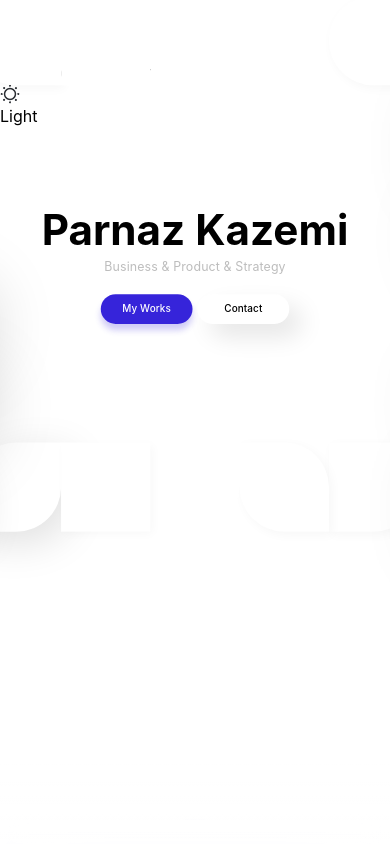
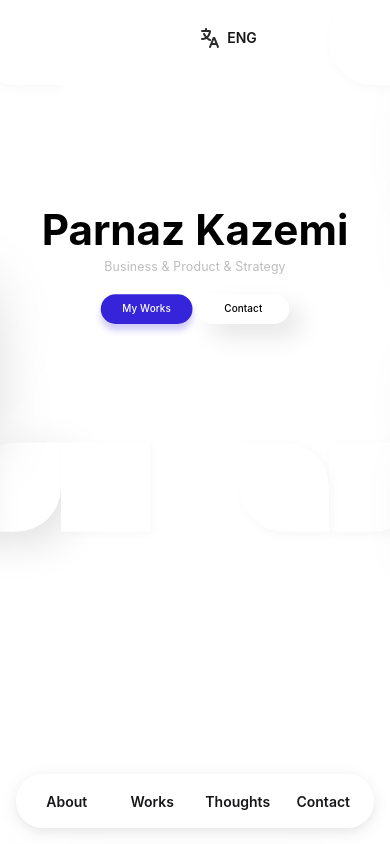
Before and after one commit to Dysina01/Kazemi, a Next.js app: page / in a window 390 px wide. Shown: the top 844 px of the page. Built offline with nearby package versions, Linux system fonts and the light colour scheme.

Commit message:
Rebuild Figma glass header with isolated responsive layout

```diff
--- a/src/app/globals.css
+++ b/src/app/globals.css
@@ -413,3 +413,313 @@ html,body,button,a,input,textarea,select{font-family:var(--font-rounded);font-st
   .hero-shell .site-header.is-scrolled .header-scroll-content .header-icon-pill{width:48px;height:48px;flex-basis:48px}
   .hero-shell .site-header.is-scrolled .header-scroll-content .onscroll-nav{position:fixed;left:16px;right:16px;bottom:16px;width:auto;height:52px;padding:8px;gap:0}
 }
+
+
+/* Isolated Figma header system.
+   These selectors intentionally do not reuse the legacy .site-header classes. */
+.portfolio-header {
+  position: fixed;
+  z-index: 120;
+  top: 24px;
+  left: 50%;
+  width: min(1440px, 100%);
+  height: 60px;
+  max-width: 100%;
+  overflow: visible;
+  pointer-events: none;
+  transform: translateX(-50%);
+  transition:
+    width .64s cubic-bezier(.22, 1, .36, 1),
+    max-width .64s cubic-bezier(.22, 1, .36, 1),
+    top .52s cubic-bezier(.22, 1, .36, 1);
+}
+
+.portfolio-header.portfolio-header--scrolled {
+  top: 16px;
+  width: 720px;
+  max-width: calc(100% - 32px);
+}
+
+.hero-header,
+.scroll-header {
+  position: absolute;
+  inset: 0;
+  width: 100%;
+  height: 60px;
+  pointer-events: auto;
+}
+
+.hero-header {
+  display: flex;
+  align-items: center;
+  justify-content: space-between;
+  padding: 0 112px;
+}
+
+.hero-header__utility {
+  all: unset;
+  box-sizing: border-box;
+  display: inline-flex;
+  min-width: 74px;
+  height: 44px;
+  align-items: center;
+  justify-content: center;
+  gap: 8px;
+  color: #171719;
+  cursor: pointer;
+  font: 600 16px/1 "SF Pro Rounded", "SF Pro Display", -apple-system, BlinkMacSystemFont, sans-serif;
+  -webkit-tap-highlight-color: transparent;
+}
+
+.hero-header__nav {
+  box-sizing: border-box;
+  display: flex;
+  width: 469px;
+  height: 59px;
+  align-items: center;
+  justify-content: center;
+  gap: 40px;
+  padding: 12px 16px;
+  border: 1px solid rgba(255, 255, 255, .84);
+  border-radius: 999px;
+  background: rgba(255, 255, 255, .72);
+  box-shadow:
+    0 4px 18px rgba(0, 0, 0, .08),
+    0 4px 8px rgba(0, 0, 0, .04),
+    inset 0 1px 0 rgba(255, 255, 255, .9);
+  -webkit-backdrop-filter: blur(24px) saturate(1.45);
+  backdrop-filter: blur(24px) saturate(1.45);
+}
+
+.hero-header__nav a,
+.scroll-header__nav a {
+  box-sizing: border-box;
+  display: inline-flex;
+  height: 35px;
+  align-items: center;
+  justify-content: center;
+  padding: 8px 16px;
+  border-radius: 999px;
+  color: #171719;
+  text-decoration: none;
+  white-space: nowrap;
+  font: 600 16px/19px "SF Pro Rounded", "SF Pro Display", -apple-system, BlinkMacSystemFont, sans-serif;
+  transition:
+    color .25s ease,
+    background-color .25s ease,
+    box-shadow .25s ease;
+}
+
+.hero-header__nav a:hover,
+.scroll-header__nav a:hover {
+  background: rgba(99, 102, 241, .1);
+  box-shadow: inset 0 0 0 1px rgba(99, 102, 241, .14);
+}
+
+.scroll-header {
+  display: grid;
+  grid-template-columns: 60px 498px 60px 60px;
+  grid-template-rows: 60px;
+  gap: 14px;
+  align-items: start;
+}
+
+.scroll-header__pill {
+  box-sizing: border-box;
+  height: 60px;
+  min-width: 0;
+  border: 1px solid rgba(255, 255, 255, .78);
+  border-radius: 999px;
+  background: rgba(255, 255, 255, .74);
+  box-shadow:
+    0 4px 18px rgba(0, 0, 0, .08),
+    0 4px 8px rgba(0, 0, 0, .04),
+    inset 0 1px 0 rgba(255, 255, 255, .94);
+  -webkit-backdrop-filter: blur(24px) saturate(1.5);
+  backdrop-filter: blur(24px) saturate(1.5);
+}
+
+.scroll-header__icon {
+  all: unset;
+  box-sizing: border-box;
+  display: flex;
+  width: 60px;
+  height: 60px;
+  align-items: center;
+  justify-content: center;
+  border: 1px solid rgba(255, 255, 255, .78);
+  border-radius: 999px;
+  background: rgba(255, 255, 255, .74);
+  box-shadow:
+    0 4px 18px rgba(0, 0, 0, .08),
+    0 4px 8px rgba(0, 0, 0, .04),
+    inset 0 1px 0 rgba(255, 255, 255, .94);
+  cursor: pointer;
+  -webkit-backdrop-filter: blur(24px) saturate(1.5);
+  backdrop-filter: blur(24px) saturate(1.5);
+  -webkit-tap-highlight-color: transparent;
+}
+
+.scroll-header__nav {
+  box-sizing: border-box;
+  display: flex;
+  width: 498px;
+  height: 59px;
+  align-items: center;
+  justify-content: center;
+  gap: 40px;
+  padding: 12px 16px;
+}
+
+.hero-header__utility img,
+.scroll-header__icon img {
+  display: block;
+  flex: 0 0 auto;
+  object-fit: contain;
+}
+
+.site.dark .hero-header__utility,
+.site.dark .hero-header__nav a,
+.site.dark .scroll-header__nav a {
+  color: #f7f7fa;
+}
+
+.site.dark .hero-header__nav,
+.site.dark .scroll-header__pill,
+.site.dark .scroll-header__icon {
+  border-color: rgba(255, 255, 255, .12);
+  background: rgba(12, 12, 16, .68);
+  box-shadow:
+    0 4px 22px rgba(49, 46, 129, .26),
+    0 4px 10px rgba(0, 0, 0, .28),
+    inset 0 1px 0 rgba(255, 255, 255, .08);
+  -webkit-backdrop-filter: blur(26px) saturate(1.35);
+  backdrop-filter: blur(26px) saturate(1.35);
+}
+
+.site.dark .hero-header__nav a:hover,
+.site.dark .scroll-header__nav a:hover {
+  background: rgba(99, 102, 241, .2);
+  box-shadow: inset 0 0 0 1px rgba(129, 140, 248, .22);
+}
+
+.site.dark .hero-header__utility img,
+.site.dark .scroll-header__icon img {
+  filter: invert(1);
+}
+
+@media (max-width: 900px) {
+  .hero-header {
+    padding-inline: 28px;
+  }
+
+  .portfolio-header.portfolio-header--scrolled {
+    width: calc(100% - 32px);
+  }
+
+  .scroll-header {
+    grid-template-columns: 52px minmax(0, 1fr) 52px 52px;
+    grid-template-rows: 52px;
+    gap: 8px;
+    height: 52px;
+  }
+
+  .scroll-header__icon {
+    width: 52px;
+    height: 52px;
+  }
+
+  .scroll-header__nav {
+    width: 100%;
+    height: 52px;
+    gap: clamp(0px, 1.5vw, 14px);
+    padding: 8px 10px;
+  }
+
+  .scroll-header__nav a {
+    height: 34px;
+    padding-inline: clamp(7px, 1.4vw, 12px);
+    font-size: 14px;
+  }
+}
+
+@media (max-width: 600px) {
+  .portfolio-header {
+    top: 12px;
+    width: calc(100% - 24px);
+    height: 52px;
+  }
+
+  .portfolio-header.portfolio-header--scrolled {
+    top: 12px;
+    width: calc(100% - 24px);
+    max-width: none;
+  }
+
+  .hero-header {
+    height: 52px;
+    padding-inline: 4px;
+  }
+
+  .hero-header__utility {
+    min-width: 60px;
+    height: 44px;
+    font-size: 14px;
+  }
+
+  .hero-header__nav {
+    position: fixed;
+    left: 16px;
+    right: 16px;
+    bottom: 16px;
+    width: auto;
+    height: 54px;
+    gap: 2px;
+    padding: 8px;
+  }
+
+  .hero-header__nav a {
+    flex: 1 1 0;
+    height: 36px;
+    padding-inline: 7px;
+    font-size: 14px;
+  }
+
+  .scroll-header {
+    display: grid;
+    grid-template-columns: 48px 48px 48px;
+    grid-template-rows: 48px;
+    justify-content: center;
+    gap: 8px;
+    height: 48px;
+  }
+
+  .scroll-header__icon {
+    width: 48px;
+    height: 48px;
+  }
+
+  .scroll-header__nav {
+    position: fixed;
+    left: 16px;
+    right: 16px;
+    bottom: 16px;
+    width: auto;
+    height: 54px;
+    gap: 2px;
+    padding: 8px;
+  }
+
+  .scroll-header__nav a {
+    flex: 1 1 0;
+    height: 36px;
+    padding-inline: 6px;
+    font-size: 14px;
+  }
+}
+
+@media (prefers-reduced-motion: reduce) {
+  .portfolio-header {
+    transition-duration: .01ms;
+  }
+}
```
